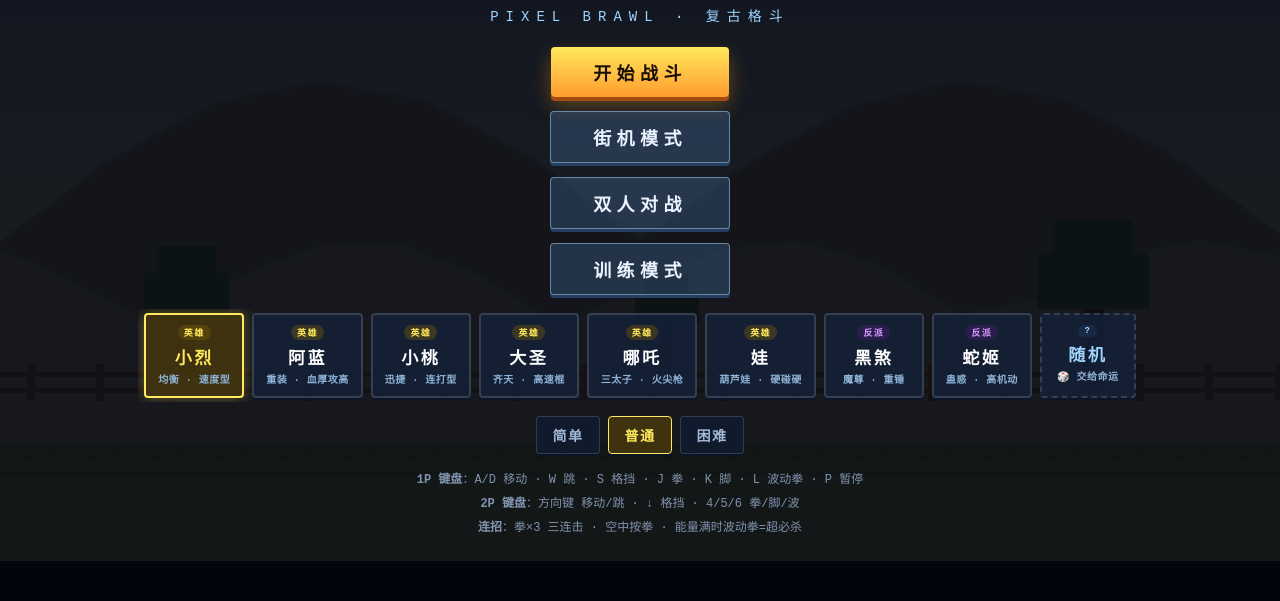
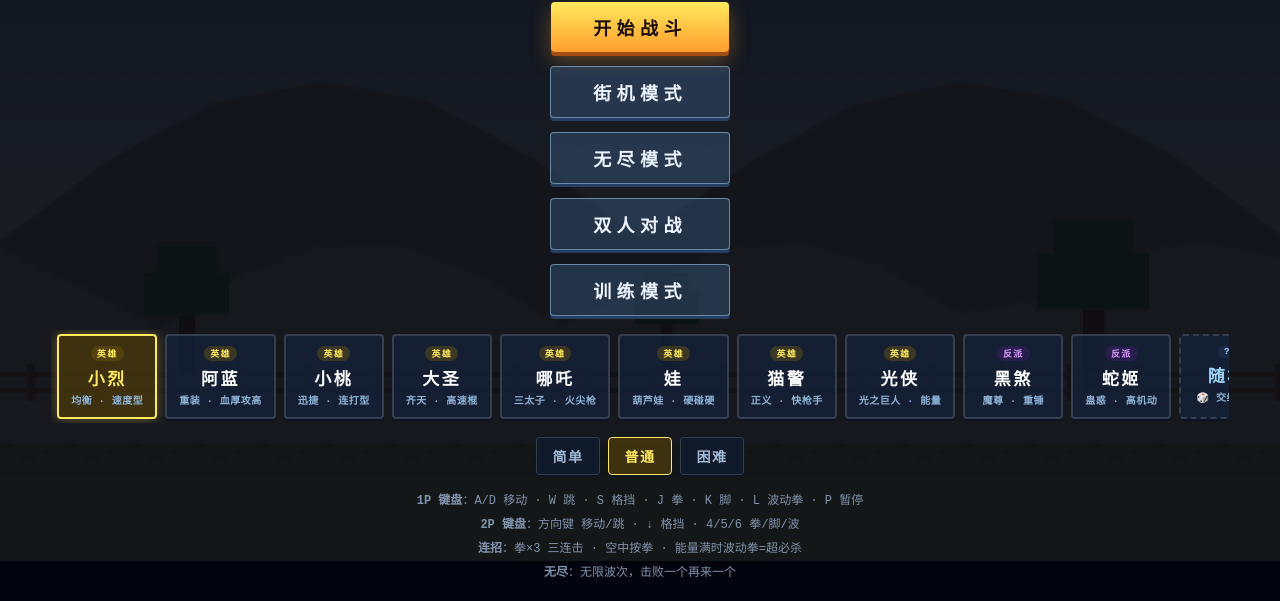
Before and after one commit to FNY666/fny666.github.io, a plain HTML site: page index.html in a window 1280 px wide. Shown: the part 199-800 px from the top of the page. Drawn offline with Linux system fonts and the light colour scheme.

Commit message:
Update Pixel Brawl: index.html

```diff
--- a/index.html
+++ b/index.html
@@ -11,7 +11,7 @@
 <meta name="apple-mobile-web-app-title" content="像素乱斗">
 <link rel="manifest" href="manifest.json">
 <link rel="apple-touch-icon" href="icons/icon-180.png">
-<link rel="stylesheet" href="style.css?v=16">
+<link rel="stylesheet" href="style.css?v=17">
 </head>
 <body>
 <div id="wrap">
@@ -23,6 +23,7 @@
     <p class="sub">PIXEL BRAWL · 复古格斗</p>
     <button id="btn-start">开始战斗</button>
     <button id="btn-arcade" class="btn-alt">街机模式</button>
+    <button id="btn-endless" class="btn-alt">无尽模式</button>
     <button id="btn-pvp" class="btn-alt">双人对战</button>
     <button id="btn-training" class="btn-alt">训练模式</button>
     <div class="char-select">
@@ -56,6 +57,16 @@
         <span class="cc-name">娃</span>
         <span class="cc-desc">葫芦娃 · 硬碰硬</span>
       </button>
+      <button id="char-cat" class="char-card">
+        <span class="cc-side side-h">英雄</span>
+        <span class="cc-name">猫警</span>
+        <span class="cc-desc">正义 · 快枪手</span>
+      </button>
+      <button id="char-ultra" class="char-card">
+        <span class="cc-side side-h">英雄</span>
+        <span class="cc-name">光侠</span>
+        <span class="cc-desc">光之巨人 · 能量</span>
+      </button>
       <button id="char-demon" class="char-card">
         <span class="cc-side side-v">反派</span>
         <span class="cc-name">黑煞</span>
@@ -80,7 +91,8 @@
     <div class="help">
       <b>1P 键盘</b>：A/D 移动 · W 跳 · S 格挡 · J 拳 · K 脚 · L 波动拳 · P 暂停<br>
       <b>2P 键盘</b>：方向键 移动/跳 · ↓ 格挡 · 4/5/6 拳/脚/波<br>
-      <b>连招</b>：拳×3 三连击 · 空中按拳 · 能量满时波动拳=超必杀
+      <b>连招</b>：拳×3 三连击 · 空中按拳 · 能量满时波动拳=超必杀<br>
+      <b>无尽</b>：无限波次，击败一个再来一个
     </div>
   </div>
 
@@ -152,6 +164,6 @@
   });
 }
 </script>
-<script src="game.js?v=56"></script>
+<script src="game.js?v=57"></script>
 </body>
 </html>
```
